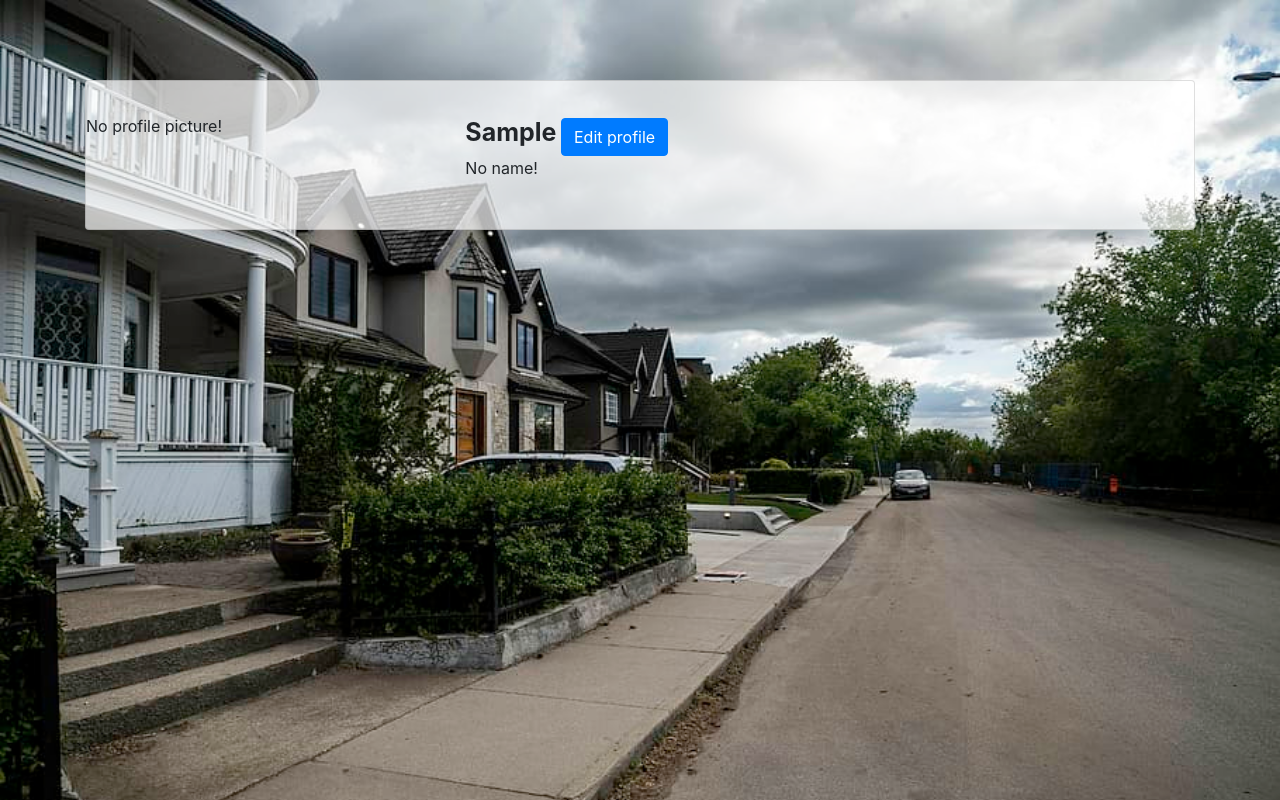
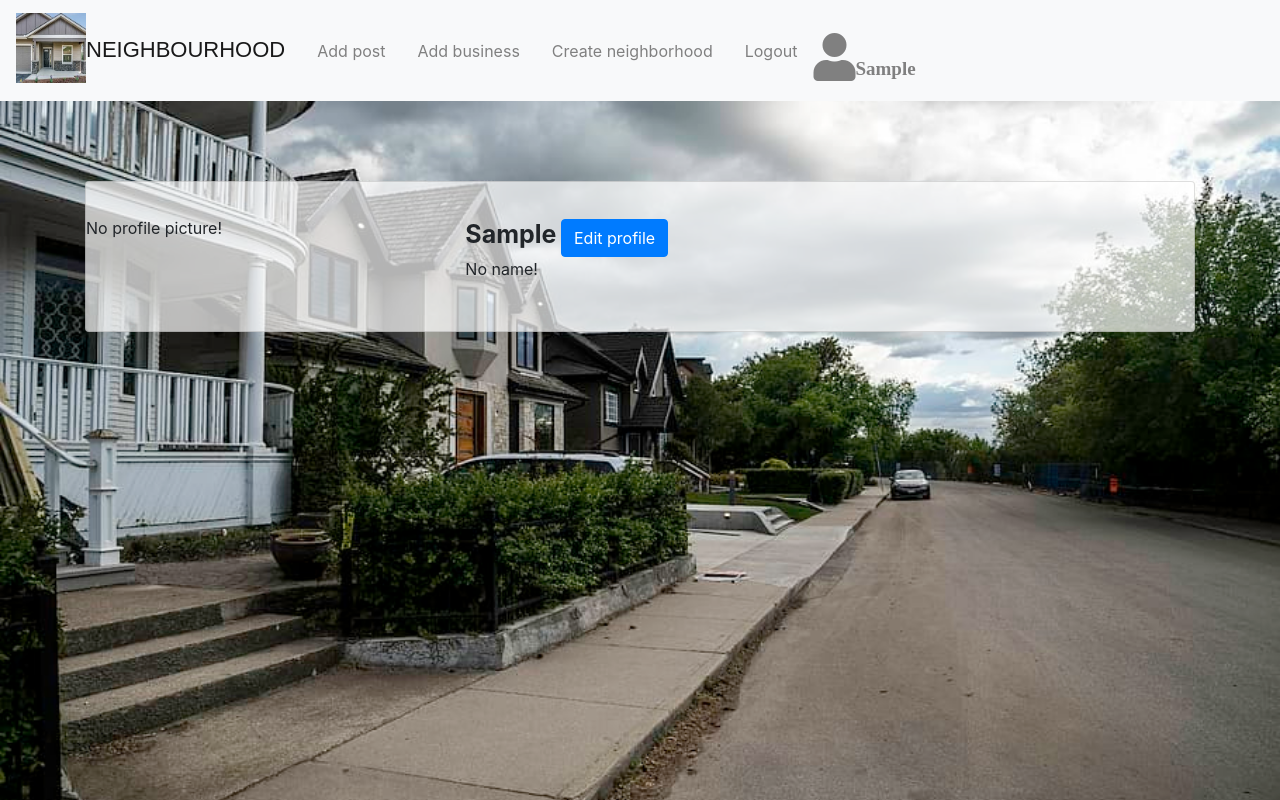
Before and after one commit to njoroge33/neighbourhood, a Django app: page /profile/ in a window 1280 px wide. Run offline with Django 3.2, Linux system fonts and the light colour scheme; the visitor is signed in with stand-in values (Sample User, id 1); some libraries are stand-ins or nearby versions; some web fonts are replaced.

Commit message:
make the navbar responsive

```diff
--- a/neighbor/templates/navbar.html
+++ b/neighbor/templates/navbar.html
@@ -1,19 +1,25 @@
 {% load static%}
 
 
-<nav class="navbar navbar-dark bg-white fixed-top" style="box-shadow:1px 2px rgb(209, 208, 208);height: 77px;">
-  <div class="container-fluid">
-    <div class="navbar-header container">
-      <a href="/home"><img src="{{request.scheme}}://{{request.META.HTTP_HOST}}{% static 'images/logo.jpg' %}"
-          class="img-fluid" style="height:70px;width:70px;margin-bottom:2%;">NEIGHBOURHOOD</a>
+
+<nav class="navbar navbar-expand-lg navbar-light bg-light">
+    <button class="navbar-toggler" type="button" data-toggle="collapse" data-target="#navbarTogglerDemo01"
+        aria-controls="navbarTogglerDemo01" aria-expanded="false" aria-label="Toggle navigation">
+        <span class="navbar-toggler-icon"></span>
+    </button>
+    <div class="collapse navbar-collapse" id="navbarTogglerDemo01">
+        <a class="navbar-brand" href="/home"><img
+                src="{{request.scheme}}://{{request.META.HTTP_HOST}}{% static 'images/logo.jpg' %}" class="img-fluid"
+                style="height:70px;width:70px;margin-bottom:2%;">NEIGHBOURHOOD</a>
         {% if user.is_authenticated %}
-      <a href="#" class="btn btn-danger float-right"
-        style="margin-top:2%;margin-left: 1%;">logout</a>
-      <a href="#" class="btn btn-success float-right" style="margin-top:2%;margin-left: 1%;">post</a>
+        <a href="#" class="nav-link">Add post</a>
+        <a href="#" class="nav-link">Add business</a>
+        <a href="#" class="nav-link">Create neighborhood</a>
+        <a href="#" class="nav-link">Logout</a>
 
         {%if user.profile.profile_photo%}
-      <div class="float-right pic">
-        <a href="/profile" ><img class="rounded-circle" src="{{user.profile.profile_photo.url}}"
+        <div class="pic" style="margin-left: auto;">
+            <a href="/profile"><img class="rounded-circle" src="{{user.profile.profile_photo.url}}"
                     style="height:70px;width: 70px;" alt="No profile pic">
                 <strong style="font-size:19px;">{{current_user.username | title}}</strong>
             </a>
@@ -21,13 +27,11 @@
         </div>
         {%else%}
 
-      <a href="/profile" class="fa fa-user fa-3x float-right pic" style="margin-top:1%"><span
+        <a href="/profile" class="fa fa-user fa-3x pic" style="margin-top:1%"><span
                 style="font-size:19px;">{{current_user.username | title}}</span></a>
         {%endif%}
 
         {% endif %}
+
     </div>
-  </div>
-
-
 </nav>
--- a/neighbor/templates/profile.html
+++ b/neighbor/templates/profile.html
@@ -2,6 +2,7 @@
 
 {%block content%}
 {{block.super}}
+{%include 'navbar.html'%}
 <div class="container">
     <div class="card" style="margin-top:10vh;padding-top: 3%;padding-bottom: 3%;background-color: rgba(255, 255, 255, 0.7);">
         <div class="row">
--- a/static/css/index.css
+++ b/static/css/index.css
@@ -1,5 +1,5 @@
 body {
-    height:90vh;
+    height:100vh;
     background-size: cover;
     background-repeat: no-repeat;
 }
@@ -11,14 +11,19 @@ body {
     font-family: 'Pattaya', sans-serif;
 }
 
-.navbar-header>a, .navbar-header>a:hover {
+.collapse>a{
     text-decoration: none;
-    color: black;
+    color: grey;
 }
 
-.navbar-header>a:first-child{
+.collapse>a:first-child{
     font-family: 'Pattaya', sans-serif;
     font-size: 22px;
+}
+
+.collapse>a:active{
+    background-color: rgb(172, 169, 173);
+    color: #000;
 }
 
 .update {
```
Lines whose indentation alone changed are shown as unchanged.
